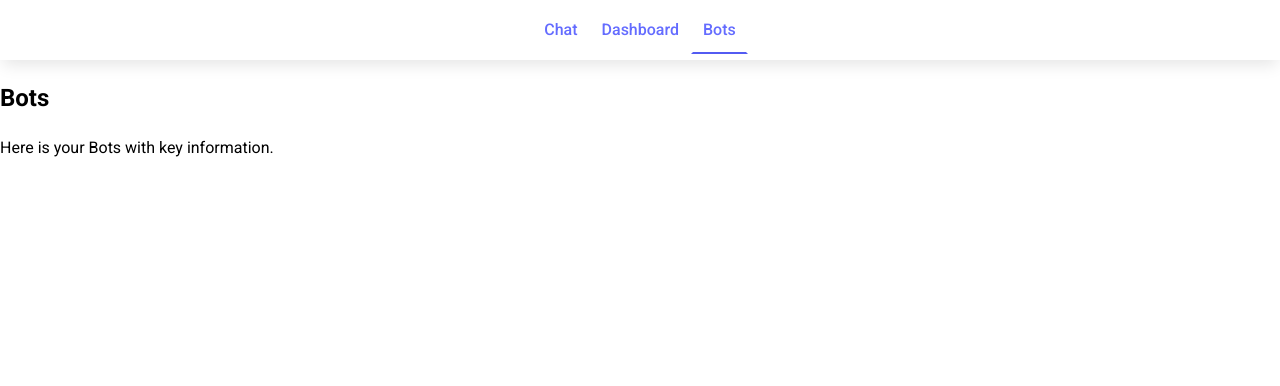
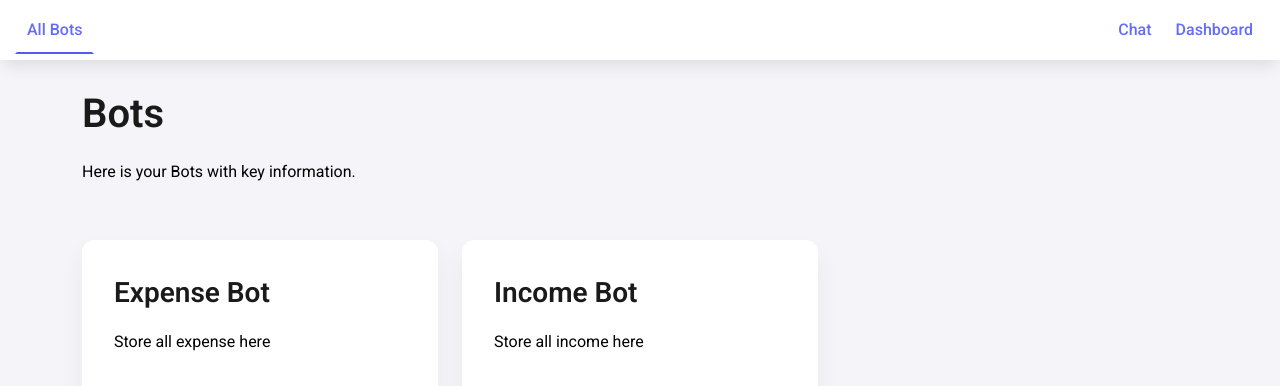
Before and after one commit to suryansh-business-work/expense-llm, a React (Vite) app in the folder ui/: page /bots in a window 1280 px wide. Shown: the top 386 px of the page. Built offline with nearby package versions, Linux system fonts and the light colour scheme.

Commit message:
UI improve

```diff
--- a/ui/src/App.tsx
+++ b/ui/src/App.tsx
@@ -1,53 +1,23 @@
-import { BrowserRouter as Router, Route, Routes, NavLink } from 'react-router-dom';
+import { BrowserRouter as Router, Route, Routes } from 'react-router-dom';
 import Chat from './pages/Chat';
 import Dashboard from './pages/Dashboard';
 import './styles/index.scss'; // Import SCSS styles
 import Login from './pages/Login';
 import Bots from './pages/Bots';
+import Header from './components/Header';
 
 const App = () => {
   return (
     <Router>
-      <div className="container">
-        <nav>
-          <ul>
-            <li>
-              <NavLink
-                to="/chat/1"
-                className={({ isActive }) => (isActive ? 'active' : '')}
-              >
-                Chat
-              </NavLink>
-            </li>
-            <li>
-              <NavLink
-                to="/dashboard"
-                className={({ isActive }) => (isActive ? 'active' : '')}
-              >
-                Dashboard
-              </NavLink>
-            </li>
-            <li>
-              <NavLink
-                to="/bots"
-                className={({ isActive }) => (isActive ? 'active' : '')}
-              >
-                Bots
-              </NavLink>
-            </li>
-          </ul>
-        </nav>
-
-        <Routes>
-          <Route path="/login" element={<Login />} />
-          <Route path="/bots" element={<Bots />} />
-          <Route path="/chat/:chatId" element={<Chat />} />
-          <Route path="/dashboard" element={<Dashboard />} />
-          {/* You can add other routes here */}
-        </Routes>
-      </div>
+      <Header />
+      <Routes>
+        <Route path="/login" element={<Login />} />
+        <Route path="/bots" element={<Bots />} />
+        <Route path="/chat/:chatId" element={<Chat />} />
+        <Route path="/dashboard/:dashboardId" element={<Dashboard />} />
+      </Routes>
     </Router>
   );
-}
+};
 
 export default App;
--- /dev/null
+++ b/ui/src/components/Header.tsx
@@ -0,0 +1,37 @@
+import { NavLink } from 'react-router-dom';
+
+const Header = () => {
+  return (
+    <header className="main-header">
+      <nav>
+        <NavLink
+          to="/bots"
+          className={({ isActive }) => (isActive ? 'active' : '')}
+        >
+          {/* <i className="fa-solid fa-left-long"></i> */}
+          <span>All Bots</span>
+        </NavLink>
+        <ul className="nav-list">
+          <li>
+            <NavLink
+              to="/chat/1"
+              className={({ isActive }) => (isActive ? 'active' : '')}
+            >
+              Chat
+            </NavLink>
+          </li>
+          <li>
+            <NavLink
+              to="/dashboard/1"
+              className={({ isActive }) => (isActive ? 'active' : '')}
+            >
+              Dashboard
+            </NavLink>
+          </li>
+        </ul>
+      </nav>
+    </header>
+  );
+};
+
+export default Header;
--- a/ui/src/pages/Bots.tsx
+++ b/ui/src/pages/Bots.tsx
@@ -1,8 +1,42 @@
+import { useState } from "react";
+
 const Bots = () => {
+  const [bots] = useState([
+    {
+      name: 'Expense Bot',
+      description: 'Store all expense here',
+      logo: ''
+    },
+    {
+      name: 'Income Bot',
+      description: 'Store all income here',
+      logo: ''
+    }
+  ]);
+
   return (
-    <div>
-      <h2>Bots</h2>
-      <p>Here is your Bots with key information.</p>
+    <div className="container mt-4">
+      <h1 className="mb-3 mt-4">Bots</h1>
+      <p className="mb-4">Here is your Bots with key information.</p>
+      <div className="row">
+        {bots.map((bot, index) => (
+          <div className="col-12 col-sm-6 col-md-4 mb-4" key={index}>
+            <div className="card h-100">
+              {bot.logo && (
+                <img
+                  src={bot.logo}
+                  className="card-img-top"
+                  alt={`${bot.name} logo`}
+                />
+              )}
+              <div className="card-body">
+                <h3 className="card-title">{bot.name}</h3>
+                <p className="card-text">{bot.description}</p>
+              </div>
+            </div>
+          </div>
+        ))}
+      </div>
     </div>
   );
 };
--- /dev/null
+++ b/ui/src/pages/chat-message-blocks/BotGeneral.tsx
@@ -0,0 +1,27 @@
+// components/Chat/BotGeneral.tsx
+import React, { JSX } from 'react';
+
+interface BotGeneralProps {
+  avatarUrl: string;
+  timestamp: string;
+  content: JSX.Element;
+}
+
+const BotGeneral: React.FC<BotGeneralProps> = ({ avatarUrl, timestamp, content }) => (
+  <div className="message-row bot-message">
+    <div className="avatar-image">
+      <img src={avatarUrl} alt="avatar" className="avatar" />
+    </div>
+    <div className="message-bubble">
+      {content}
+      <div className="timestamp">{timestamp}</div>
+    </div>
+    <div className="mt-3 d-flex justify-content-around text-primary">
+      <i className="fas fa-pen-to-square" title="Edit"></i>
+      <i className="fas fa-trash" title="Delete"></i>
+      <i className="fas fa-circle-info" title="Details"></i>
+    </div>
+  </div>
+);
+
+export default BotGeneral;
--- /dev/null
+++ b/ui/src/pages/chat-message-blocks/LoaderGeneral.tsx
@@ -0,0 +1,23 @@
+// components/Chat/LoaderGeneral.tsx
+import React from 'react';
+
+interface LoaderGeneralProps {
+  avatarUrl: string;
+  timestamp: string;
+}
+
+const LoaderGeneral: React.FC<LoaderGeneralProps> = ({ avatarUrl, timestamp }) => (
+  <div className="message-row bot-message">
+    <div className="avatar-image">
+      <img src={avatarUrl} alt="avatar" className="avatar" />
+    </div>
+    <div className="message-bubble">
+      <div className="loader">
+        <span>.</span><span>.</span><span>.</span>
+      </div>
+      <div className="timestamp">{timestamp}</div>
+    </div>
+  </div>
+);
+
+export default LoaderGeneral;
--- /dev/null
+++ b/ui/src/pages/chat-message-blocks/UserGeneral.tsx
@@ -0,0 +1,21 @@
+import React, { JSX } from 'react';
+
+interface UserGeneralProps {
+  avatarUrl: string;
+  timestamp: string;
+  content: JSX.Element;
+}
+
+const UserGeneral: React.FC<UserGeneralProps> = ({ avatarUrl, timestamp, content }) => (
+  <div className="message-row user-message">
+    <div className="avatar-image">
+      <img src={avatarUrl} alt="avatar" className="avatar" />
+    </div>
+    <div className="message-bubble">
+      {content}
+      <div className="timestamp">{timestamp}</div>
+    </div>
+  </div>
+);
+
+export default UserGeneral;
--- /dev/null
+++ b/ui/src/styles/card.scss
@@ -0,0 +1,14 @@
+.card {
+  background: #ffffff;
+  border-radius: 12px;
+  padding: 2rem;
+  box-shadow: 0 12px 24px rgba(0, 0, 0, 0.05);
+  max-width: 900px;
+  margin: 2rem auto;
+  transition: transform 0.3s ease, box-shadow 0.3s ease;
+
+  &:hover {
+    transform: translateY(-4px);
+    box-shadow: 0 18px 36px rgba(0, 0, 0, 0.08);
+  }
+}
--- a/ui/src/styles/chat-message-blocks/general-blocks.scss
+++ b/ui/src/styles/chat-message-blocks/general-blocks.scss
@@ -20,13 +20,9 @@
   .message-bubble {
     padding: 10px;
     border-radius: 11px;
-
-    .message-content {
-      p {
-        margin: 0;
-      }
+    p {
+      margin: 0;
     }
-
     .timestamp {
       font-size: 10px;
       margin-top: 10px;
--- a/ui/src/styles/index.scss
+++ b/ui/src/styles/index.scss
@@ -1,5 +1,7 @@
 @import url('https://fonts.googleapis.com/css2?family=Roboto:ital,wght@0,100..900;1,100..900&display=swap');
 @import url('https://cdnjs.cloudflare.com/ajax/libs/font-awesome/6.7.2/css/all.min.css');
+@import url('https://cdnjs.cloudflare.com/ajax/libs/bootstrap/5.3.3/css/bootstrap-grid.min.css');
+@import url('./card.scss');
 @import url('./chat.scss');
 @import url('./nav.scss');
 @import url('./loaders/general.scss');
@@ -31,9 +33,57 @@ a {
 body {
   margin: 0;
   min-width: 320px;
+  background-color: #f4f4f9;
+}
+
+h1,
+h2,
+h3,
+h4,
+h5,
+h6 {
+  font-weight: 600;
+  margin: 0;
+  color: #1a1a1a;
 }
 
 h1 {
-  font-size: 3.2em;
-  line-height: 1.1;
+  font-size: 2.5rem;
 }
+
+h2 {
+  font-size: 2rem;
+}
+
+h3 {
+  font-size: 1.75rem;
+}
+
+h4 {
+  font-size: 1.5rem;
+}
+
+h5 {
+  font-size: 1.25rem;
+}
+
+h6 {
+  font-size: 1rem;
+  text-transform: uppercase;
+  letter-spacing: 0.5px;
+}
+
+p {
+  font-size: 1rem;
+  margin-bottom: 1rem;
+}
+
+ul,
+ol {
+  padding-left: 1.5rem;
+  margin-bottom: 1.5rem;
+
+  li {
+    font-size: 1rem;
+  }
+}
--- a/ui/src/styles/nav.scss
+++ b/ui/src/styles/nav.scss
@@ -1,26 +1,30 @@
 nav {
   height: 60px;
   display: flex;
-  justify-content: center;
+  justify-content: space-between;
   align-items: center;
-  box-shadow: 0px 8px 15px -3px rgba(0,0,0,0.1);
+  box-shadow: 0px 8px 15px -3px rgba(0, 0, 0, 0.1);
   position: relative;
   z-index: 9;
   user-select: none;
+  padding: 0px 15px;
+  background-color: #fff;
+  a {
+    display: block;
+    padding: 10px;
+    border: 2px solid transparent;
+    i {
+      margin-right: 10px;
+    }
+    &.active {
+      border: 2px solid transparent;
+      border-bottom: 2px solid #535bf2;
+    }
+  }
   ul {
     padding: 0;
     margin: 0;
     display: flex;
     list-style: none;
-    li {
-      a {
-        display: block;
-        padding: 10px;
-        border: 2px solid transparent;
-        &.active {
-          border-bottom: 2px solid #535bf2;
-        }
-      }
-    }
   }
 }
```
Also changed, not shown: ui/src/pages/Chat.tsx (+28 -44 lines), 1 other file (tests, documents, lock files or other folders).
